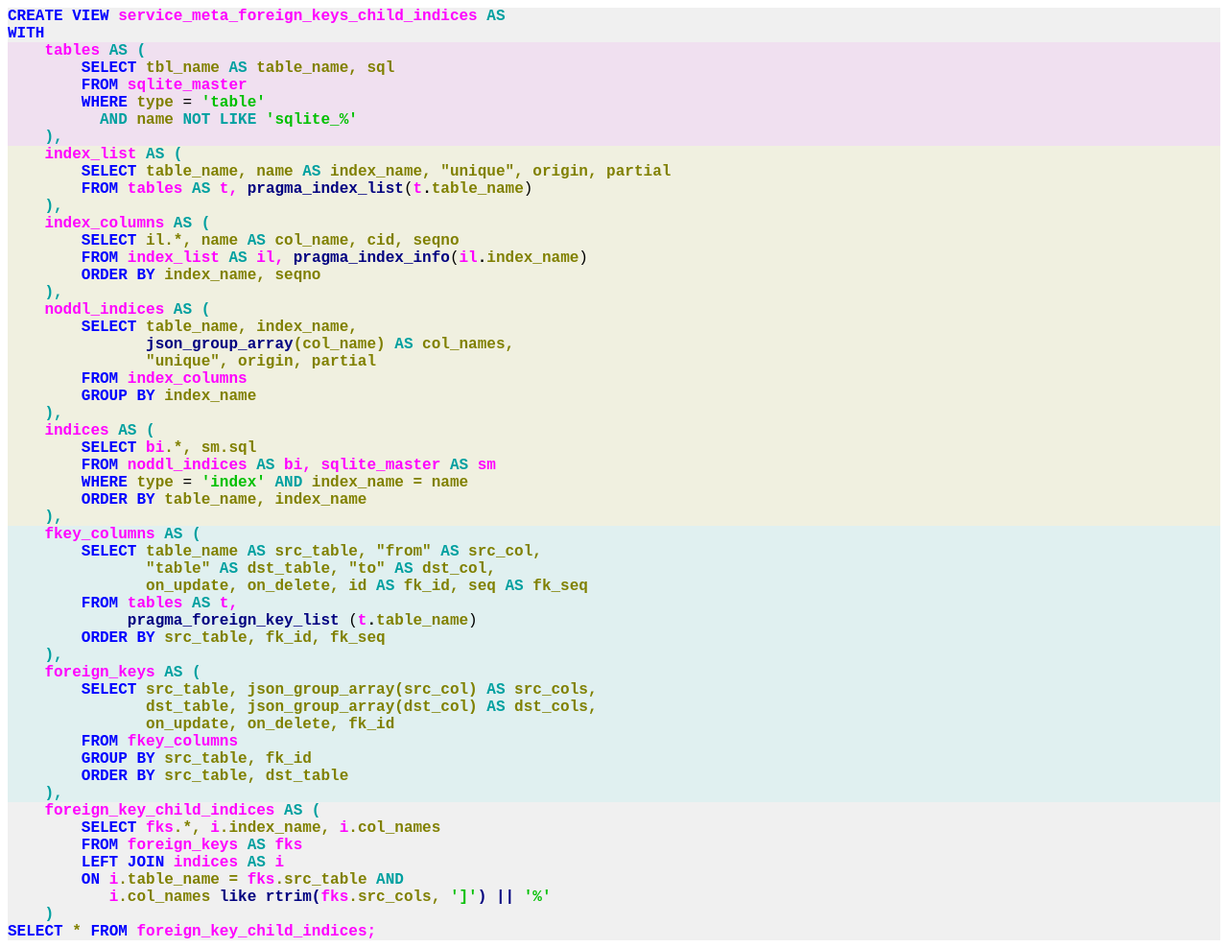
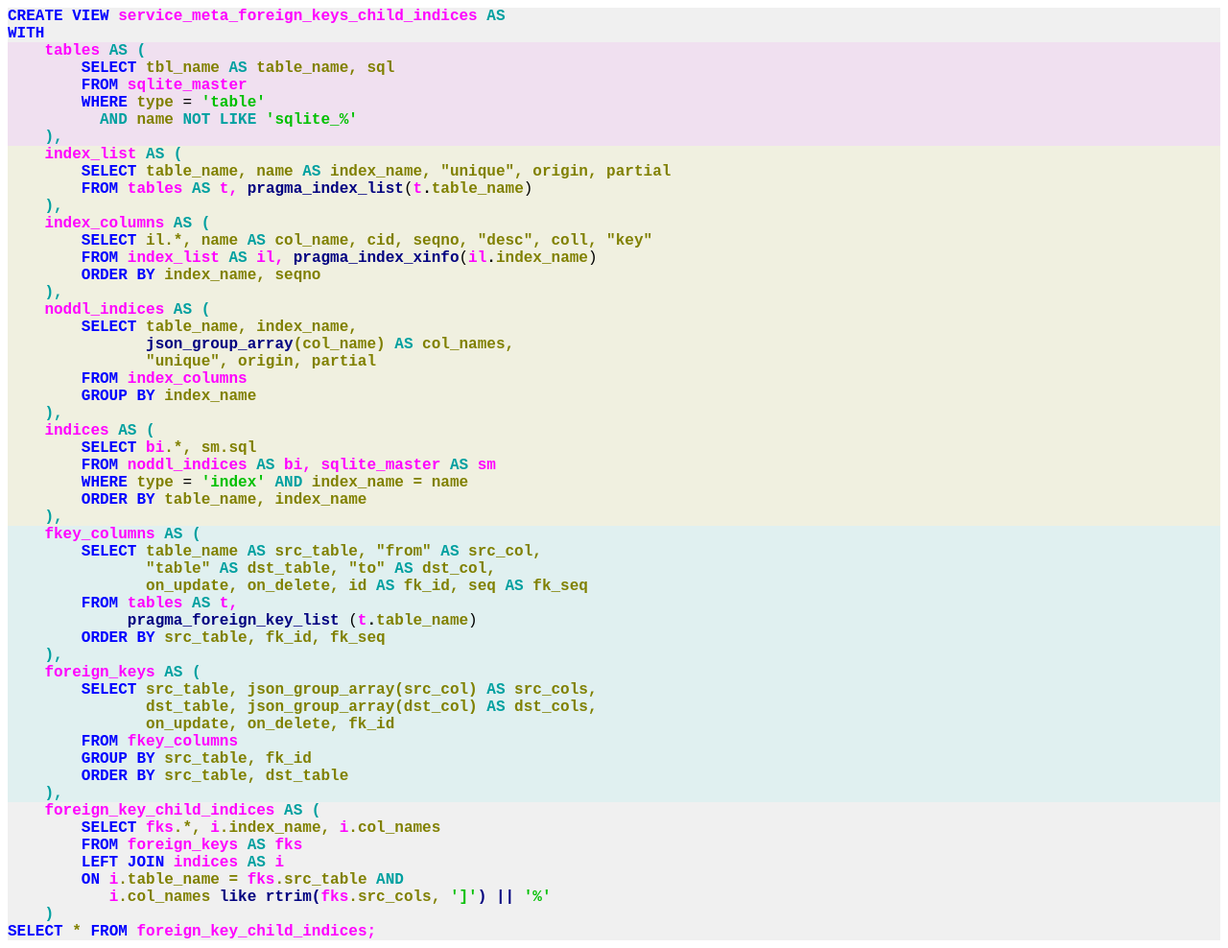
Before and after one commit to pchemguy/SQLite-SQL-Tutorial, a Jekyll site: the page FKeys Child Indices.html, which Jekyll copies as it is, in a window 1280 px wide. Shown: the whole page at 96% size. Built offline with Jekyll 4.4.1, drawn with Linux system fonts in a browser that asks for light colours.

Commit message:
Code snippets

```diff
--- a/FKeys Child Indices.html
+++ b/FKeys Child Indices.html
@@ -7,75 +7,75 @@
   </head>
   <body>
     <div class="code">
-      <span class="kwd">CREATE VIEW </span><span class="tab">service_meta_foreign_keys_child_indices</span> <span class="kwl">AS</span>&nbsp;<br />
-      <span class="kwd">WITH</span>&nbsp;<br />
+      <span class="kwd">CREATE VIEW </span><span class="tab">service_meta_foreign_keys_child_indices</span> <span class="kwl">AS</span><br />
+      <span class="kwd">WITH</span><br />
 
       <div style="background-color: #F0E0F0">
-      &nbsp;&nbsp;&nbsp;&nbsp;<span class="tab">tables</span> <span class="kwl">AS (</span>&nbsp;<br />
-      &nbsp;&nbsp;&nbsp;&nbsp;&nbsp;&nbsp;&nbsp;&nbsp;<span class="kwd">SELECT </span><span class="fld">tbl_name <span class="kwl">AS</span> table_name, sql</span>&nbsp;<br />
-      &nbsp;&nbsp;&nbsp;&nbsp;&nbsp;&nbsp;&nbsp;&nbsp;<span class="kwd">FROM </span><span class="tab">sqlite_master</span>&nbsp;<br />
-      &nbsp;&nbsp;&nbsp;&nbsp;&nbsp;&nbsp;&nbsp;&nbsp;<span class="kwd">WHERE </span><span class="fld">type</span> = <span class="lit">'table'</span>&nbsp;<br />
-      &nbsp;&nbsp;&nbsp;&nbsp;&nbsp;&nbsp;&nbsp;&nbsp;<span class="kwl">&nbsp;&nbsp;AND </span><span class="fld">name</span> <span class="kwl">NOT LIKE</span> <span class="lit">'sqlite_%'</span>&nbsp;<br />
-      &nbsp;&nbsp;&nbsp;&nbsp;<span class="kwl">),</span>&nbsp;<br />
+      &nbsp;&nbsp;&nbsp;&nbsp;<span class="tab">tables</span> <span class="kwl">AS (</span><br />
+      &nbsp;&nbsp;&nbsp;&nbsp;&nbsp;&nbsp;&nbsp;&nbsp;<span class="kwd">SELECT </span><span class="fld">tbl_name <span class="kwl">AS</span> table_name, sql</span><br />
+      &nbsp;&nbsp;&nbsp;&nbsp;&nbsp;&nbsp;&nbsp;&nbsp;<span class="kwd">FROM </span><span class="tab">sqlite_master</span><br />
+      &nbsp;&nbsp;&nbsp;&nbsp;&nbsp;&nbsp;&nbsp;&nbsp;<span class="kwd">WHERE </span><span class="fld">type</span> = <span class="lit">'table'</span><br />
+      &nbsp;&nbsp;&nbsp;&nbsp;&nbsp;&nbsp;&nbsp;&nbsp;<span class="kwl">&nbsp;&nbsp;AND </span><span class="fld">name</span> <span class="kwl">NOT LIKE</span> <span class="lit">'sqlite_%'</span><br />
+      &nbsp;&nbsp;&nbsp;&nbsp;<span class="kwl">),</span><br />
       </div>
 
       <div style="background-color: #F0F0E0">
-      &nbsp;&nbsp;&nbsp;&nbsp;<span class="tab">index_list</span> <span class="kwl">AS (</span>&nbsp;<br />
-      &nbsp;&nbsp;&nbsp;&nbsp;&nbsp;&nbsp;&nbsp;&nbsp;<span class="kwd">SELECT </span><span class="fld">table_name, name <span class="kwl">AS</span> index_name, "unique", origin, partial</span>&nbsp;<br />
-      &nbsp;&nbsp;&nbsp;&nbsp;&nbsp;&nbsp;&nbsp;&nbsp;<span class="kwd">FROM </span><span class="tab">tables</span> <span class="kwl">AS</span> <span class="tab">t, </span><span class="prc">pragma_index_list</span>(<span class="tab">t</span><b>.</b><span class="fld">table_name</span>)&nbsp;<br />
-      &nbsp;&nbsp;&nbsp;&nbsp;<span class="kwl">),</span>&nbsp;<br />
+      &nbsp;&nbsp;&nbsp;&nbsp;<span class="tab">index_list</span> <span class="kwl">AS (</span><br />
+      &nbsp;&nbsp;&nbsp;&nbsp;&nbsp;&nbsp;&nbsp;&nbsp;<span class="kwd">SELECT </span><span class="fld">table_name, name <span class="kwl">AS</span> index_name, "unique", origin, partial</span><br />
+      &nbsp;&nbsp;&nbsp;&nbsp;&nbsp;&nbsp;&nbsp;&nbsp;<span class="kwd">FROM </span><span class="tab">tables</span> <span class="kwl">AS</span> <span class="tab">t, </span><span class="prc">pragma_index_list</span>(<span class="tab">t</span><b>.</b><span class="fld">table_name</span>)<br />
+      &nbsp;&nbsp;&nbsp;&nbsp;<span class="kwl">),</span><br />
 
-      &nbsp;&nbsp;&nbsp;&nbsp;<span class="tab">index_columns</span> <span class="kwl">AS (</span>&nbsp;<br />
-      &nbsp;&nbsp;&nbsp;&nbsp;&nbsp;&nbsp;&nbsp;&nbsp;<span class="kwd">SELECT </span><span class="fld"> il.*, name <span class="kwl">AS</span> col_name, cid, seqno</span>&nbsp;<br />
-      &nbsp;&nbsp;&nbsp;&nbsp;&nbsp;&nbsp;&nbsp;&nbsp;<span class="kwd">FROM </span><span class="tab">index_list</span> <span class="kwl">AS</span> <span class="tab">il, </span><span class="prc">pragma_index_info</span>(<span class="tab">il</span><b>.</b><span class="fld">index_name</span>)&nbsp;<br />
-      &nbsp;&nbsp;&nbsp;&nbsp;&nbsp;&nbsp;&nbsp;&nbsp;<span class="kwd">ORDER BY </span><span class="fld">index_name, seqno</span>&nbsp;<br />
-      &nbsp;&nbsp;&nbsp;&nbsp;<span class="kwl">),</span>&nbsp;<br />
+      &nbsp;&nbsp;&nbsp;&nbsp;<span class="tab">index_columns</span> <span class="kwl">AS (</span><br />
+      &nbsp;&nbsp;&nbsp;&nbsp;&nbsp;&nbsp;&nbsp;&nbsp;<span class="kwd">SELECT </span><span class="fld"> il.*, name <span class="kwl">AS</span> col_name, cid, seqno, "desc", coll, "key"</span><br />
+      &nbsp;&nbsp;&nbsp;&nbsp;&nbsp;&nbsp;&nbsp;&nbsp;<span class="kwd">FROM </span><span class="tab">index_list</span> <span class="kwl">AS</span> <span class="tab">il, </span><span class="prc">pragma_index_xinfo</span>(<span class="tab">il</span><b>.</b><span class="fld">index_name</span>)<br />
+      &nbsp;&nbsp;&nbsp;&nbsp;&nbsp;&nbsp;&nbsp;&nbsp;<span class="kwd">ORDER BY </span><span class="fld">index_name, seqno</span><br />
+      &nbsp;&nbsp;&nbsp;&nbsp;<span class="kwl">),</span><br />
 
-      &nbsp;&nbsp;&nbsp;&nbsp;<span class="tab">noddl_indices</span> <span class="kwl">AS (</span>&nbsp;<br />
-      &nbsp;&nbsp;&nbsp;&nbsp;&nbsp;&nbsp;&nbsp;&nbsp;<span class="kwd">SELECT </span><span class="fld">table_name, index_name,</span>&nbsp;<br />
-      &nbsp;&nbsp;&nbsp;&nbsp;&nbsp;&nbsp;&nbsp;&nbsp;<span class="fld">&nbsp;&nbsp;&nbsp;&nbsp;&nbsp;&nbsp;&nbsp;<span class="prc">json_group_array</span>(col_name) <span class="kwl">AS</span> col_names,</span>&nbsp;<br />
-      &nbsp;&nbsp;&nbsp;&nbsp;&nbsp;&nbsp;&nbsp;&nbsp;<span class="fld">&nbsp;&nbsp;&nbsp;&nbsp;&nbsp;&nbsp;&nbsp;"unique", origin, partial</span>&nbsp;<br />
-      &nbsp;&nbsp;&nbsp;&nbsp;&nbsp;&nbsp;&nbsp;&nbsp;<span class="kwd">FROM </span><span class="tab">index_columns</span>&nbsp;<br />
-      &nbsp;&nbsp;&nbsp;&nbsp;&nbsp;&nbsp;&nbsp;&nbsp;<span class="kwd">GROUP BY </span><span class="fld">index_name</span>&nbsp;<br />
-      &nbsp;&nbsp;&nbsp;&nbsp;<span class="kwl">),</span>&nbsp;<br />
+      &nbsp;&nbsp;&nbsp;&nbsp;<span class="tab">noddl_indices</span> <span class="kwl">AS (</span><br />
+      &nbsp;&nbsp;&nbsp;&nbsp;&nbsp;&nbsp;&nbsp;&nbsp;<span class="kwd">SELECT </span><span class="fld">table_name, index_name,</span><br />
+      &nbsp;&nbsp;&nbsp;&nbsp;&nbsp;&nbsp;&nbsp;&nbsp;<span class="fld">&nbsp;&nbsp;&nbsp;&nbsp;&nbsp;&nbsp;&nbsp;<span class="prc">json_group_array</span>(col_name) <span class="kwl">AS</span> col_names,</span><br />
+      &nbsp;&nbsp;&nbsp;&nbsp;&nbsp;&nbsp;&nbsp;&nbsp;<span class="fld">&nbsp;&nbsp;&nbsp;&nbsp;&nbsp;&nbsp;&nbsp;"unique", origin, partial</span><br />
+      &nbsp;&nbsp;&nbsp;&nbsp;&nbsp;&nbsp;&nbsp;&nbsp;<span class="kwd">FROM </span><span class="tab">index_columns</span><br />
+      &nbsp;&nbsp;&nbsp;&nbsp;&nbsp;&nbsp;&nbsp;&nbsp;<span class="kwd">GROUP BY </span><span class="fld">index_name</span><br />
+      &nbsp;&nbsp;&nbsp;&nbsp;<span class="kwl">),</span><br />
 
-      &nbsp;&nbsp;&nbsp;&nbsp;<span class="tab">indices</span> <span class="kwl">AS (</span>&nbsp;<br />
-      &nbsp;&nbsp;&nbsp;&nbsp;&nbsp;&nbsp;&nbsp;&nbsp;<span class="kwd">SELECT </span><span class="tab">bi</span><span class="fld">.*, sm.sql</span>&nbsp;<br />
-      &nbsp;&nbsp;&nbsp;&nbsp;&nbsp;&nbsp;&nbsp;&nbsp;<span class="kwd">FROM </span><span class="tab">noddl_indices <span class="kwl">AS</span> bi, sqlite_master <span class="kwl">AS</span> sm</span>&nbsp;<br />
-      &nbsp;&nbsp;&nbsp;&nbsp;&nbsp;&nbsp;&nbsp;&nbsp;<span class="kwd">WHERE </span><span class="fld">type</span> = <span class="lit">'index' </span><span class="kwl">AND </span><span class="fld">index_name = name</span>&nbsp;<br />
-      &nbsp;&nbsp;&nbsp;&nbsp;&nbsp;&nbsp;&nbsp;&nbsp;<span class="kwd">ORDER BY </span><span class="fld">table_name, index_name</span>&nbsp;<br />
-      &nbsp;&nbsp;&nbsp;&nbsp;<span class="kwl">),</span>&nbsp;<br />
+      &nbsp;&nbsp;&nbsp;&nbsp;<span class="tab">indices</span> <span class="kwl">AS (</span><br />
+      &nbsp;&nbsp;&nbsp;&nbsp;&nbsp;&nbsp;&nbsp;&nbsp;<span class="kwd">SELECT </span><span class="tab">bi</span><span class="fld">.*, sm.sql</span><br />
+      &nbsp;&nbsp;&nbsp;&nbsp;&nbsp;&nbsp;&nbsp;&nbsp;<span class="kwd">FROM </span><span class="tab">noddl_indices <span class="kwl">AS</span> bi, sqlite_master <span class="kwl">AS</span> sm</span><br />
+      &nbsp;&nbsp;&nbsp;&nbsp;&nbsp;&nbsp;&nbsp;&nbsp;<span class="kwd">WHERE </span><span class="fld">type</span> = <span class="lit">'index' </span><span class="kwl">AND </span><span class="fld">index_name = name</span><br />
+      &nbsp;&nbsp;&nbsp;&nbsp;&nbsp;&nbsp;&nbsp;&nbsp;<span class="kwd">ORDER BY </span><span class="fld">table_name, index_name</span><br />
+      &nbsp;&nbsp;&nbsp;&nbsp;<span class="kwl">),</span><br />
       </div>
 
       <div style="background-color: #E0F0F0">
-      &nbsp;&nbsp;&nbsp;&nbsp;<span class="tab">fkey_columns</span> <span class="kwl">AS (</span>&nbsp;<br />
-      &nbsp;&nbsp;&nbsp;&nbsp;&nbsp;&nbsp;&nbsp;&nbsp;<span class="kwd">SELECT </span><span class="fld">table_name <span class="kwl">AS</span> src_table, "from" <span class="kwl">AS</span> src_col,</span>&nbsp;<br />
-      &nbsp;&nbsp;&nbsp;&nbsp;&nbsp;&nbsp;&nbsp;&nbsp;<span class="fld">&nbsp;&nbsp;&nbsp;&nbsp;&nbsp;&nbsp;&nbsp;"table" <span class="kwl">AS</span> dst_table, "to" <span class="kwl">AS</span> dst_col,</span>&nbsp;<br />
-      &nbsp;&nbsp;&nbsp;&nbsp;&nbsp;&nbsp;&nbsp;&nbsp;<span class="fld">&nbsp;&nbsp;&nbsp;&nbsp;&nbsp;&nbsp;&nbsp;on_update, on_delete, id <span class="kwl">AS</span> fk_id, seq <span class="kwl">AS</span> fk_seq</span>&nbsp;<br />
-      &nbsp;&nbsp;&nbsp;&nbsp;&nbsp;&nbsp;&nbsp;&nbsp;<span class="kwd">FROM </span><span class="tab">tables</span> <span class="kwl">AS</span> <span class="tab">t,</span>&nbsp;<br />
-      &nbsp;&nbsp;&nbsp;&nbsp;&nbsp;&nbsp;&nbsp;&nbsp;<span class="prc">&nbsp;&nbsp;&nbsp;&nbsp;&nbsp;pragma_foreign_key_list</span> (<span class="tab">t</span><b>.</b><span class="fld">table_name</span>)&nbsp;<br />
-      &nbsp;&nbsp;&nbsp;&nbsp;&nbsp;&nbsp;&nbsp;&nbsp;<span class="kwd">ORDER BY </span><span class="fld">src_table, fk_id, fk_seq</span>&nbsp;<br />
-      &nbsp;&nbsp;&nbsp;&nbsp;<span class="kwl">),</span>&nbsp;<br />
+      &nbsp;&nbsp;&nbsp;&nbsp;<span class="tab">fkey_columns</span> <span class="kwl">AS (</span><br />
+      &nbsp;&nbsp;&nbsp;&nbsp;&nbsp;&nbsp;&nbsp;&nbsp;<span class="kwd">SELECT </span><span class="fld">table_name <span class="kwl">AS</span> src_table, "from" <span class="kwl">AS</span> src_col,</span><br />
+      &nbsp;&nbsp;&nbsp;&nbsp;&nbsp;&nbsp;&nbsp;&nbsp;<span class="fld">&nbsp;&nbsp;&nbsp;&nbsp;&nbsp;&nbsp;&nbsp;"table" <span class="kwl">AS</span> dst_table, "to" <span class="kwl">AS</span> dst_col,</span><br />
+      &nbsp;&nbsp;&nbsp;&nbsp;&nbsp;&nbsp;&nbsp;&nbsp;<span class="fld">&nbsp;&nbsp;&nbsp;&nbsp;&nbsp;&nbsp;&nbsp;on_update, on_delete, id <span class="kwl">AS</span> fk_id, seq <span class="kwl">AS</span> fk_seq</span><br />
+      &nbsp;&nbsp;&nbsp;&nbsp;&nbsp;&nbsp;&nbsp;&nbsp;<span class="kwd">FROM </span><span class="tab">tables</span> <span class="kwl">AS</span> <span class="tab">t,</span><br />
+      &nbsp;&nbsp;&nbsp;&nbsp;&nbsp;&nbsp;&nbsp;&nbsp;<span class="prc">&nbsp;&nbsp;&nbsp;&nbsp;&nbsp;pragma_foreign_key_list</span> (<span class="tab">t</span><b>.</b><span class="fld">table_name</span>)<br />
+      &nbsp;&nbsp;&nbsp;&nbsp;&nbsp;&nbsp;&nbsp;&nbsp;<span class="kwd">ORDER BY </span><span class="fld">src_table, fk_id, fk_seq</span><br />
+      &nbsp;&nbsp;&nbsp;&nbsp;<span class="kwl">),</span><br />
 
-      &nbsp;&nbsp;&nbsp;&nbsp;<span class="tab">foreign_keys</span> <span class="kwl">AS (</span>&nbsp;<br />
-      &nbsp;&nbsp;&nbsp;&nbsp;&nbsp;&nbsp;&nbsp;&nbsp;<span class="kwd">SELECT </span><span class="fld">src_table, json_group_array(src_col) <span class="kwl">AS</span> src_cols,</span>&nbsp;<br />
-      &nbsp;&nbsp;&nbsp;&nbsp;&nbsp;&nbsp;&nbsp;&nbsp;<span class="fld">&nbsp;&nbsp;&nbsp;&nbsp;&nbsp;&nbsp;&nbsp;dst_table, json_group_array(dst_col) <span class="kwl">AS</span> dst_cols,</span>&nbsp;<br />
-      &nbsp;&nbsp;&nbsp;&nbsp;&nbsp;&nbsp;&nbsp;&nbsp;<span class="fld">&nbsp;&nbsp;&nbsp;&nbsp;&nbsp;&nbsp;&nbsp;on_update, on_delete, fk_id</span>&nbsp;<br />
-      &nbsp;&nbsp;&nbsp;&nbsp;&nbsp;&nbsp;&nbsp;&nbsp;<span class="kwd">FROM </span><span class="tab">fkey_columns</span>&nbsp;<br />
-      &nbsp;&nbsp;&nbsp;&nbsp;&nbsp;&nbsp;&nbsp;&nbsp;<span class="kwd">GROUP BY </span><span class="fld">src_table, fk_id</span>&nbsp;<br />
-      &nbsp;&nbsp;&nbsp;&nbsp;&nbsp;&nbsp;&nbsp;&nbsp;<span class="kwd">ORDER BY </span><span class="fld">src_table, dst_table</span>&nbsp;<br />
-      &nbsp;&nbsp;&nbsp;&nbsp;<span class="kwl">),</span>&nbsp;<br />
+      &nbsp;&nbsp;&nbsp;&nbsp;<span class="tab">foreign_keys</span> <span class="kwl">AS (</span><br />
+      &nbsp;&nbsp;&nbsp;&nbsp;&nbsp;&nbsp;&nbsp;&nbsp;<span class="kwd">SELECT </span><span class="fld">src_table, json_group_array(src_col) <span class="kwl">AS</span> src_cols,</span><br />
+      &nbsp;&nbsp;&nbsp;&nbsp;&nbsp;&nbsp;&nbsp;&nbsp;<span class="fld">&nbsp;&nbsp;&nbsp;&nbsp;&nbsp;&nbsp;&nbsp;dst_table, json_group_array(dst_col) <span class="kwl">AS</span> dst_cols,</span><br />
+      &nbsp;&nbsp;&nbsp;&nbsp;&nbsp;&nbsp;&nbsp;&nbsp;<span class="fld">&nbsp;&nbsp;&nbsp;&nbsp;&nbsp;&nbsp;&nbsp;on_update, on_delete, fk_id</span><br />
+      &nbsp;&nbsp;&nbsp;&nbsp;&nbsp;&nbsp;&nbsp;&nbsp;<span class="kwd">FROM </span><span class="tab">fkey_columns</span><br />
+      &nbsp;&nbsp;&nbsp;&nbsp;&nbsp;&nbsp;&nbsp;&nbsp;<span class="kwd">GROUP BY </span><span class="fld">src_table, fk_id</span><br />
+      &nbsp;&nbsp;&nbsp;&nbsp;&nbsp;&nbsp;&nbsp;&nbsp;<span class="kwd">ORDER BY </span><span class="fld">src_table, dst_table</span><br />
+      &nbsp;&nbsp;&nbsp;&nbsp;<span class="kwl">),</span><br />
       </div>
 
-      &nbsp;&nbsp;&nbsp;&nbsp;<span class="tab">foreign_key_child_indices</span> <span class="kwl">AS (</span>&nbsp;<br />
-      &nbsp;&nbsp;&nbsp;&nbsp;&nbsp;&nbsp;&nbsp;&nbsp;<span class="kwd">SELECT </span><span class="fld"><span class="tab">fks</span>.*, <span class="tab">i</span>.index_name, <span class="tab">i</span>.col_names</span>&nbsp;<br />
-      &nbsp;&nbsp;&nbsp;&nbsp;&nbsp;&nbsp;&nbsp;&nbsp;<span class="kwd">FROM </span><span class="tab">foreign_keys <span class="kwl">AS</span> fks</span>&nbsp;<br />
-      &nbsp;&nbsp;&nbsp;&nbsp;&nbsp;&nbsp;&nbsp;&nbsp;<span class="kwd">LEFT JOIN </span><span class="tab">indices <span class="kwl">AS</span> i</span>&nbsp;<br />
-      &nbsp;&nbsp;&nbsp;&nbsp;&nbsp;&nbsp;&nbsp;&nbsp;<span class="kwd">ON </span><span class="fld"><span class="tab">i</span>.table_name = <span class="tab">fks</span>.src_table </span><span class="kwl">AND</span>&nbsp;<br />
-      &nbsp;&nbsp;&nbsp;&nbsp;&nbsp;&nbsp;&nbsp;&nbsp;&nbsp;&nbsp;&nbsp;<span class="tab">i</span><span class="fld">.col_names</span><span class="prc"> like rtrim(</span><span class="tab">fks</span><span class="fld">.src_cols, </span><span class="lit">']'</span><span class="prc">) || </span><span class="lit">'%'</span>&nbsp;<br />
-      &nbsp;&nbsp;&nbsp;&nbsp;<span class="kwl">)</span>&nbsp;<br />
+      &nbsp;&nbsp;&nbsp;&nbsp;<span class="tab">foreign_key_child_indices</span> <span class="kwl">AS (</span><br />
+      &nbsp;&nbsp;&nbsp;&nbsp;&nbsp;&nbsp;&nbsp;&nbsp;<span class="kwd">SELECT </span><span class="fld"><span class="tab">fks</span>.*, <span class="tab">i</span>.index_name, <span class="tab">i</span>.col_names</span><br />
+      &nbsp;&nbsp;&nbsp;&nbsp;&nbsp;&nbsp;&nbsp;&nbsp;<span class="kwd">FROM </span><span class="tab">foreign_keys <span class="kwl">AS</span> fks</span><br />
+      &nbsp;&nbsp;&nbsp;&nbsp;&nbsp;&nbsp;&nbsp;&nbsp;<span class="kwd">LEFT JOIN </span><span class="tab">indices <span class="kwl">AS</span> i</span><br />
+      &nbsp;&nbsp;&nbsp;&nbsp;&nbsp;&nbsp;&nbsp;&nbsp;<span class="kwd">ON </span><span class="fld"><span class="tab">i</span>.table_name = <span class="tab">fks</span>.src_table </span><span class="kwl">AND</span><br />
+      &nbsp;&nbsp;&nbsp;&nbsp;&nbsp;&nbsp;&nbsp;&nbsp;&nbsp;&nbsp;&nbsp;<span class="tab">i</span><span class="fld">.col_names</span><span class="prc"> like rtrim(</span><span class="tab">fks</span><span class="fld">.src_cols, </span><span class="lit">']'</span><span class="prc">) || </span><span class="lit">'%'</span><br />
+      &nbsp;&nbsp;&nbsp;&nbsp;<span class="kwl">)</span><br />
 
-      <span class="kwd">SELECT <span class="fld">*</span> FROM </span><span class="tab">foreign_key_child_indices;</span>&nbsp;<br />
+      <span class="kwd">SELECT <span class="fld">*</span> FROM </span><span class="tab">foreign_key_child_indices;</span><br />
     </div>
   </body>
 </html>
```
Also changed, not shown: Foreign Keys.html (+25 -25 lines), Indices.html (+31 -31 lines), Table Columns.html (+16 -16 lines).
